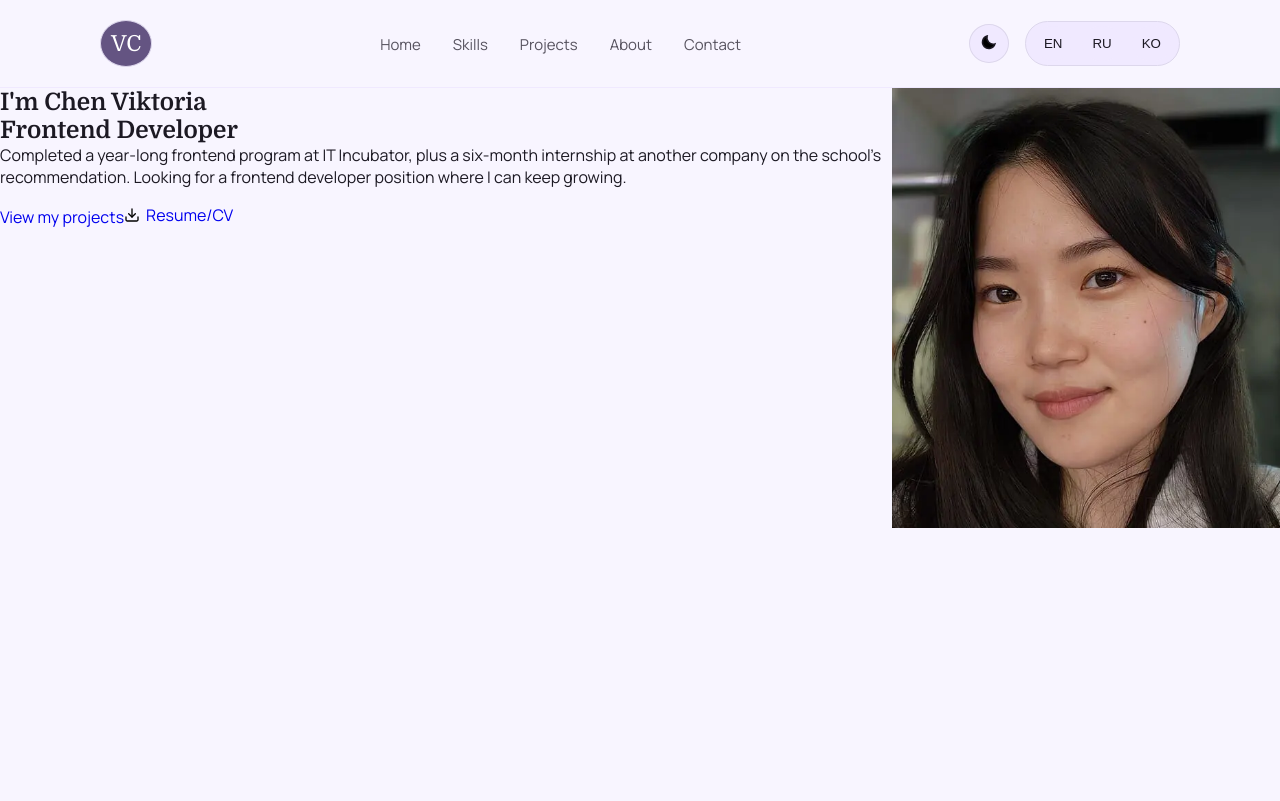
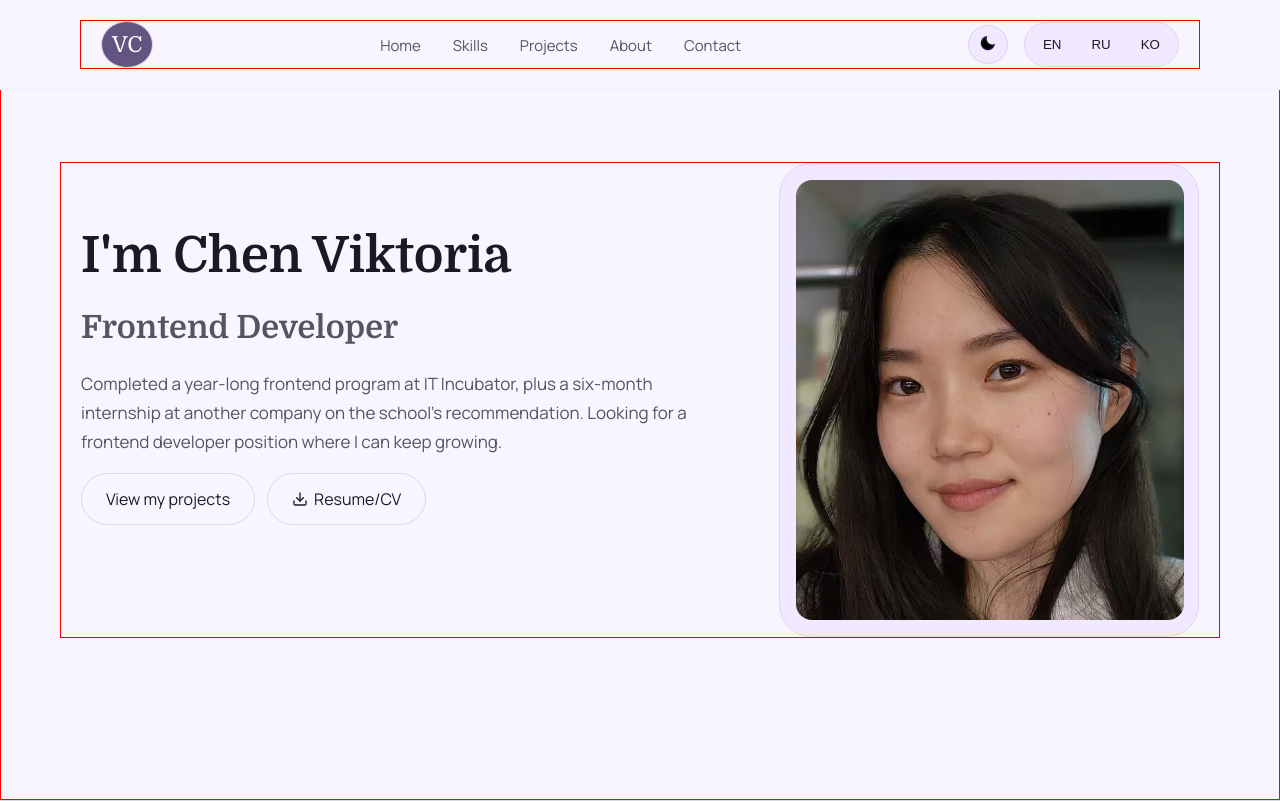
Before and after one commit to torichvic2/portfolio-project-styled-components, a React (Vite) app: page / in a window 1280 px wide. Shown: the top 801 px of the page. Built offline with nearby package versions, Linux system fonts and the light colour scheme.

Commit message:
style: style main section (layout, spacing, colors)

```diff
--- a/src/components/FlexWrapper.tsx
+++ b/src/components/FlexWrapper.tsx
@@ -15,4 +15,5 @@ export const FlexWrapper = styled.div<FlexWrapperPropsType>`
     align-items: ${props => props.align || "stretch"};
     flex-wrap: ${props => props.wrap || "nowrap"};
     gap: ${props => props.gap};
+    height: 100%;
 `
--- a/src/components/container.ts
+++ b/src/components/container.ts
@@ -6,4 +6,6 @@ export const Container = styled.div`
     min-height: 100%;
     padding: 0 20px;
     margin: 0 auto;
+
+    border: 1px solid red;
 `
--- a/src/components/icon/Icon.tsx
+++ b/src/components/icon/Icon.tsx
@@ -10,6 +10,5 @@ export const Icon = (props: IconPropsType) => {
         <svg xmlns="http://www.w3.org/2000/svg" width={props.width || 24} height={props.height || 24}>
             <use href={`#${props.iconId}`} />
         </svg>
-
         );
 };
--- a/src/components/linkButton/LinkButton.tsx
+++ b/src/components/linkButton/LinkButton.tsx
@@ -30,6 +30,15 @@ const StyledLinkButton = styled.a<{ $variant: ButtonVariant }>`
     align-items: center;
     gap: 6px;
 
+    padding: 14px 24px;
     margin-top: 16px;
     margin-bottom: 48px;
+    border-radius: 999px;
+    border: 1px solid ${({ theme }) => theme.colors.border};
+
+    &:hover {
+        border-radius: 999px;
+        background: linear-gradient(90deg, #4E4B7F 0%, #735681 100%);
+        color: white;
+    }
 `
--- a/src/layout/header/Header.tsx
+++ b/src/layout/header/Header.tsx
@@ -33,7 +33,9 @@ export const Header = (props: HeaderPropsType) => {
 
 const StyledHeader = styled.header`
     padding: 20px 80px;
-    position: sticky;
+    position: fixed;
+    left: 0;
+    right:0;
     top: 0;
     z-index: 99999;
 
--- a/src/layout/sections/main/Main.tsx
+++ b/src/layout/sections/main/Main.tsx
@@ -3,33 +3,55 @@ import styled from "styled-components";
 import {FlexWrapper} from "../../../components/FlexWrapper.tsx";
 import {MainContent} from "./main/MainContent.tsx";
 import {MainActions} from "./main/MainActions.tsx";
+import {Container} from "../../../components/container.ts";
 
 
 export const Main = () => {
     return (
         <StyledMain>
-            <FlexWrapper>
+            <Container>
+                <FlexWrapper justify="space-between" gap="64px" align="center">
                     <StyledTextBlock>
                         <MainContent/>
                         <MainActions/>
                     </StyledTextBlock>
+                    <StyledBorder>
                         <StyledPhoto src={photo} alt="Hero photo"/>
+                    </StyledBorder>
                 </FlexWrapper>
+            </Container>
         </StyledMain>
     );
 };
 
 const StyledMain = styled.section`
     min-height: 100vh;
-    background-color: #F8F5FF;
+    background: ${({ theme }) => theme.colors.bg};
+    border: 1px solid red;
+    display: flex;
+    align-items: center;
 `
 
 const StyledTextBlock = styled.div`
-
+    display: flex;
+    flex-direction: column;
 `
 
 const StyledPhoto = styled.img`
     width: 388px;
     height: 440px;
     object-fit: cover;
+    border-radius: 16px;
 `
+
+const StyledBorder = styled.div`
+    display: flex;
+    width: 420px;
+    padding: 16px;
+    flex-direction: column;
+    align-items: flex-start;
+
+    border-radius: 32px;
+    border: 1px solid ${({theme}) => theme.colors.border};
+    background-color: ${({theme}) => theme.colors.bgAlt};
+`
--- a/src/layout/sections/main/main/MainActions.tsx
+++ b/src/layout/sections/main/main/MainActions.tsx
@@ -15,5 +15,6 @@ export const MainActions = () => {
 };
 
 const StyledActions = styled.div`
-
+    display: flex;
+    gap: 12px;
 `
--- a/src/layout/sections/main/main/MainContent.tsx
+++ b/src/layout/sections/main/main/MainContent.tsx
@@ -5,19 +5,36 @@ export const MainContent = () => {
         <StyledContent>
                 <StyledMainTitle>I'm Chen Viktoria</StyledMainTitle>
                 <StyledName>Frontend Developer</StyledName>
-                <p>Completed a year-long frontend program at IT Incubator, plus a six-month internship at another company on the school's recommendation. Looking for a frontend developer position where I can keep growing.</p>
+                <StyledText>Completed a year-long frontend program at IT Incubator, plus a six-month internship at another company on the school's recommendation. Looking for a frontend developer position where I can keep growing.</StyledText>
         </StyledContent>
     );
 };
 
 const StyledContent = styled.div`
-
+    display: flex;
+    flex-direction: column;
+    gap: 24px;
+    text-align: left;
 `
 
 const StyledMainTitle = styled.h1`
-
+    font-size: ${({theme}) => theme.fontSizes.h1};
+    color: ${({theme}) => theme.colors.textPrimary};
+    font-style: normal;
+    font-weight: 700;
+    line-height: 58px; /* 116% */
 `
 
 const StyledName = styled.h2`
+    font-size: ${({theme}) => theme.fontSizes.h2};;
+    color: ${({theme}) => theme.colors.textSecondary};
+    font-style: normal;
+    line-height: normal;
+`
 
+const StyledText = styled.p`
+    color: ${({theme}) => theme.colors.textSecondary};
+    font-size: 17px;
+    font-style: normal;
+    line-height: 170%; /* 28.9px */
 `
--- a/src/styles/GlobalStyle.ts
+++ b/src/styles/GlobalStyle.ts
@@ -12,6 +12,7 @@ export const GlobalStyle = createGlobalStyle`
     body {
         margin: 0;
         font-family: ${({ theme }) => theme.fonts.body};
+        font-weight: 400;
         background-color: ${({ theme }) => theme.colors.bg};
         color: ${({ theme }) => theme.colors.textPrimary};
         transition: background-color 0.3s ease, color 0.3s ease;
@@ -28,6 +29,7 @@ export const GlobalStyle = createGlobalStyle`
 
     a {
         text-decoration: none;
+        color: inherit;
     }
 
     ul {
```
Also changed, not shown: src/assets/images/icon-sprite.svg. Lines whose indentation alone changed are shown as unchanged.
